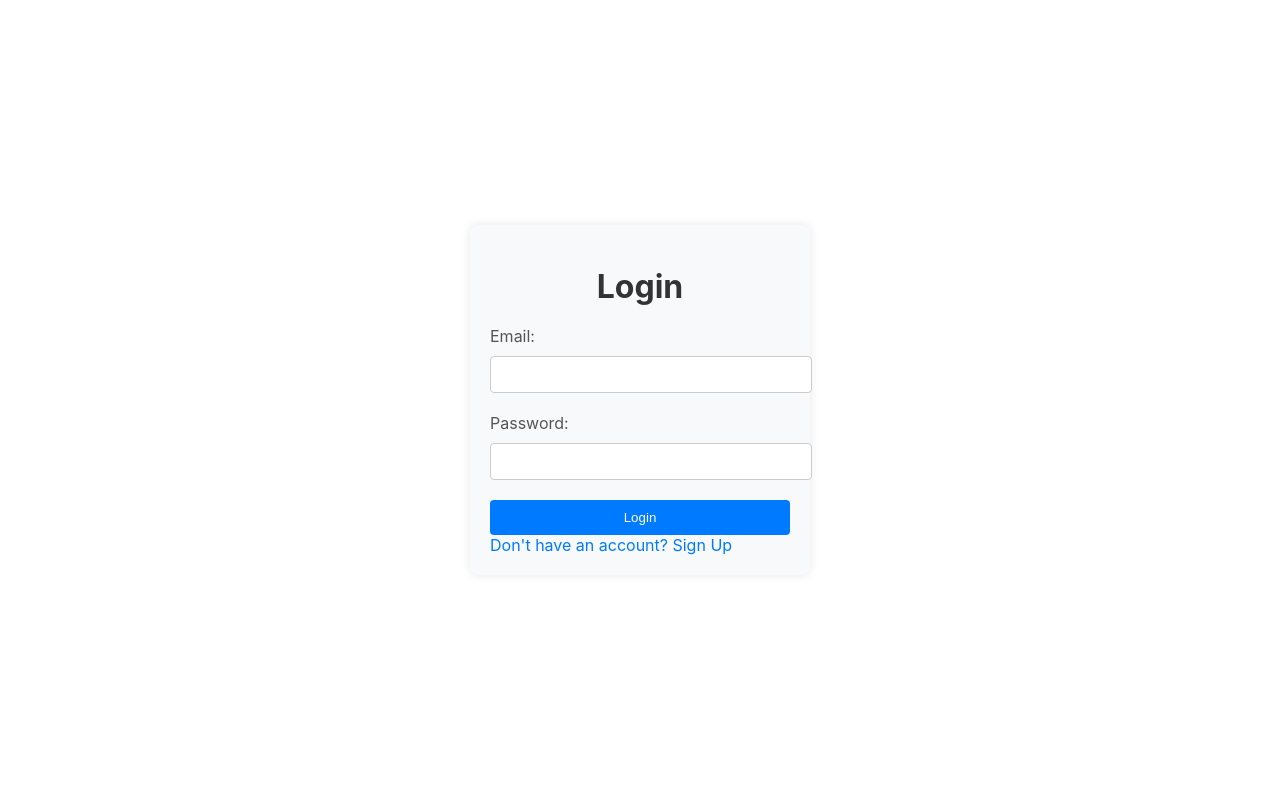
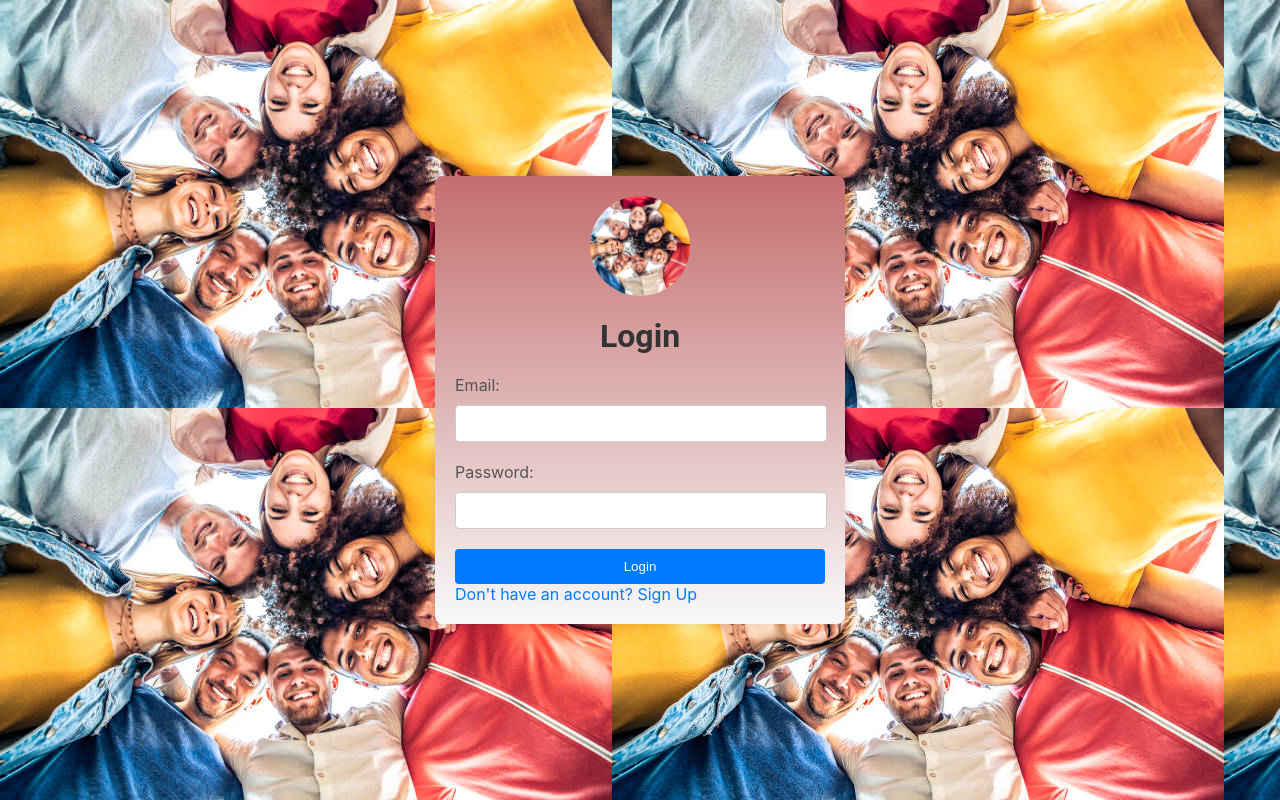
Before and after one commit to HugoVitse/ProjetInfoCir3, a React (Create React App) app in the folder linx/: page / in a window 1280 px wide. Built offline with nearby package versions, Linux system fonts and the light colour scheme.

Commit message:
yassine message

```diff
--- a/linx/src/Login.css
+++ b/linx/src/Login.css
@@ -4,20 +4,48 @@
   align-items: center;
   justify-content: center;
   height: 100vh;
+  background-image: url("fondecran.jpg");
+  /*background: linear-gradient(to right, #d2e4a9, #e1e1e1); /* Background linear gradient */
 }
 
 .login-form {
-    width: 300px;
+  width: 370px; /* Increased width to 400px */
+  margin: 0 20px 0 20px;
+   /* Added left margin: auto, right margin: auto, and bottom margin: 20px */
   padding: 20px;
-    background-color: #f8f9fa;
+  background: linear-gradient(to bottom, #c46e6e, #f8f9fa); /* Form linear gradient */
   border-radius: 8px;
   box-shadow: 0px 0px 10px rgba(0, 0, 0, 0.1);
+  animation: form-appear 0.5s ease-in-out forwards;
 }
 
-  .login-form h1 {
+ .login-form input {
+
+  width: 100%;
+  padding: 10px 0px;
+  margin-bottom: 20px;
+  border: 1px solid #ccc;
+  border-radius: 4px;
+  outline: none;
+
+}
+
+@keyframes form-appear {
+  from {
+    opacity: 0;
+    transform: translateY(20px);
+  }
+  to {
+    opacity: 1;
+    transform: translateY(0);
+  }
+}
+
+.login-title {
   margin-bottom: 20px;
   text-align: center;
   color: #333;
+  font-family: 'Roboto', sans-serif; /* Optional font change */
 }
 
 .login-form label {
@@ -26,13 +54,7 @@
   color: #555;
 }
 
-  .login-form input {
-    width: 100%;
-    padding: 10px;
-    margin-bottom: 20px;
-    border: 1px solid #ccc;
-    border-radius: 4px;
-  }
+
 
 .login-form button {
   width: 100%;
@@ -57,3 +79,16 @@
 .login-form a:hover {
   text-decoration: underline;
 }
+
+/* Optional: Add a logo  */
+.login-form:before {
+  content: "";
+  display: block;
+  margin: 0 auto 20px;
+  width: 100px;
+  height: 100px;
+  background-image: url("./fondecran.jpg"); /* Replace with your logo path */
+  background-size: cover;
+  background-position: center;
+  border-radius: 50%;
+}
--- a/linx/src/Login.js
+++ b/linx/src/Login.js
@@ -1,3 +1,26 @@
+// import React from 'react';
+// import './Login.css';
+
+// function Login() {
+//   return (
+//     <div className="login-container">
+//       <div className="login-form">
+//         <h1>Login</h1>
+//         <form>
+//           <label>Email:</label>
+//           <input type="email" name="email" />
+//           <label>Password:</label>
+//           <input type="password" name="password" />
+//           <button type="submit">Login</button>
+//         </form>
+//         <a href="/signup">Don't have an account? Sign Up</a>
+//       </div>
+//     </div>
+//   );
+// }
+
+// export default Login;
+
 import React from 'react';
 import './Login.css';
 
@@ -5,15 +28,19 @@ function Login() {
   return (
     <div className="login-container">
       <div className="login-form">
-        <h1>Login</h1>
-        <form>
-          <label>Email:</label>
-          <input type="email" name="email" />
-          <label>Password:</label>
-          <input type="password" name="password" />
-          <button type="submit">Login</button>
+        <h1 className="login-title">Login</h1>
+        <form onSubmit={(e) => e.preventDefault()}>  {/* Prevent default form submission */}
+          <label htmlFor="email">Email:</label>
+          <input type="email" name="email" id="email" required />
+          <label htmlFor="password">Password:</label>
+          <input type="password" name="password" id="password" required />
+          <button type="submit" className="login-btn">
+            Login
+          </button>
         </form>
-        <a href="/signup">Don't have an account? Sign Up</a>
+        <a href="/signup" className="signup-link">
+          Don't have an account? Sign Up
+        </a>
       </div>
     </div>
   );
```
Also changed, not shown: linx/src/fondecran.jpg (added). Lines whose indentation alone changed are shown as unchanged.
